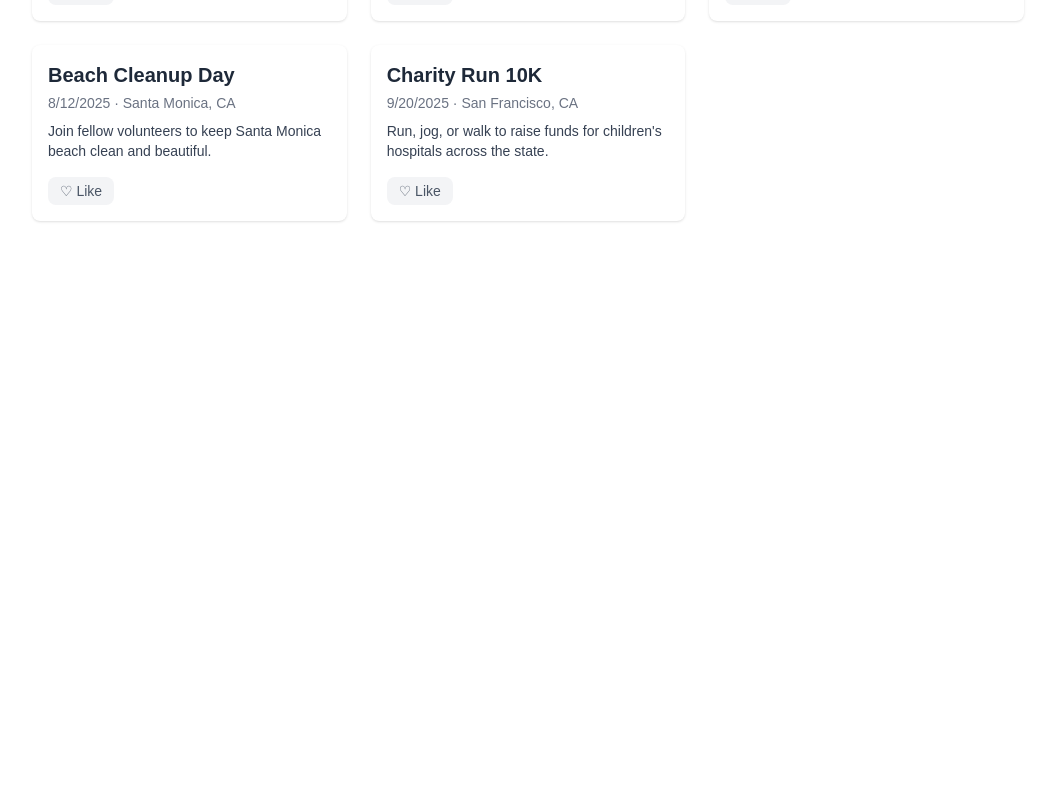
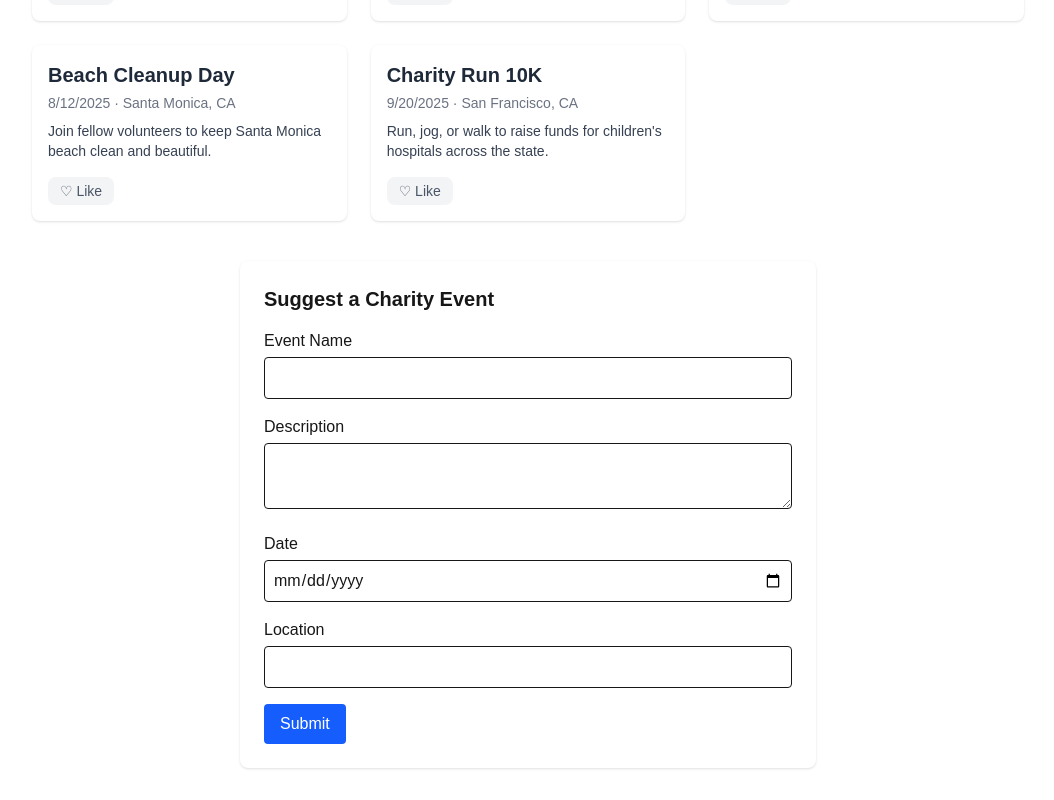
Before and after one commit to KucherDmytroVT211/react2023, a Next.js app: page /events in a window 1280 px wide. Shown: the part 465-1265 px from the top of the page, without its empty margins (112-1166 px from the left). Before the commit the page ends 800 px from the top, so only its background shows below. Built offline with nearby package versions, Linux system fonts and the light colour scheme.

Commit message:
feat(events-list): add SuggestEventForm with React Hook Form & Yup (Lab 4)

```diff
--- a/components/EventsSection.js
+++ b/components/EventsSection.js
@@ -6,6 +6,7 @@ import HighlightBanner from "./HighlightBanner";
 import React, { Suspense, lazy } from "react";
 import useHighlightColor from "./useHighlightColor";
 import { useRef, useEffect } from "react";
+import SuggestEventForm from "./SuggestEventForm";
 
 const EventStats = lazy(() => import("./EventStats"));
 
@@ -120,6 +121,7 @@ const EventsSection = ({ title, highlightColor: highlightColorProp }) => {
           layout="grid"
         />
       )}
+      <SuggestEventForm />
     </section>
   );
 };
--- /dev/null
+++ b/components/SuggestEventForm.js
@@ -0,0 +1,91 @@
+import { useForm } from "react-hook-form";
+import { yupResolver } from "@hookform/resolvers/yup";
+import * as yup from "yup";
+import { useState } from "react";
+
+const schema = yup.object().shape({
+    name: yup.string().required("Event name is required").min(3, "At least 3 characters"),
+    description: yup.string().required("Description is required").min(10, "At least 10 characters"),
+    date: yup.date().required("Date is required").min(new Date(), "Date must be in the future"),
+    location: yup.string().required("Location is required").min(2, "At least 2 characters"),
+});
+
+export default function SuggestEventForm() {
+    const [submitted, setSubmitted] = useState(false);
+    const {
+        register,
+        handleSubmit,
+        reset,
+        formState: { errors, isSubmitting },
+    } = useForm({
+        resolver: yupResolver(schema),
+    });
+
+    const onSubmit = (data) => {
+        setSubmitted(true);
+        reset();
+        setTimeout(() => setSubmitted(false), 3000);
+    };
+
+    return (
+        <form
+            onSubmit={handleSubmit(onSubmit)}
+            className="max-w-xl mx-auto bg-white rounded-lg shadow p-6 mt-10"
+        >
+            <h2 className="text-xl font-bold mb-4">Suggest a Charity Event</h2>
+            <div className="mb-4">
+                <label className="block mb-1 font-medium">Event Name</label>
+                <input
+                    type="text"
+                    {...register("name")}
+                    className="w-full border rounded p-2 focus:outline-none focus:ring"
+                />
+                {errors.name && (
+                    <p className="text-red-600 text-sm mt-1">{errors.name.message}</p>
+                )}
+            </div>
+            <div className="mb-4">
+                <label className="block mb-1 font-medium">Description</label>
+                <textarea
+                    {...register("description")}
+                    className="w-full border rounded p-2 focus:outline-none focus:ring"
+                />
+                {errors.description && (
+                    <p className="text-red-600 text-sm mt-1">{errors.description.message}</p>
+                )}
+            </div>
+            <div className="mb-4">
+                <label className="block mb-1 font-medium">Date</label>
+                <input
+                    type="date"
+                    {...register("date")}
+                    className="w-full border rounded p-2 focus:outline-none focus:ring"
+                />
+                {errors.date && (
+                    <p className="text-red-600 text-sm mt-1">{errors.date.message}</p>
+                )}
+            </div>
+            <div className="mb-4">
+                <label className="block mb-1 font-medium">Location</label>
+                <input
+                    type="text"
+                    {...register("location")}
+                    className="w-full border rounded p-2 focus:outline-none focus:ring"
+                />
+                {errors.location && (
+                    <p className="text-red-600 text-sm mt-1">{errors.location.message}</p>
+                )}
+            </div>
+            <button
+                type="submit"
+                disabled={isSubmitting}
+                className="bg-blue-600 text-white px-4 py-2 rounded hover:bg-blue-700 transition"
+            >
+                {isSubmitting ? "Submitting..." : "Submit"}
+            </button>
+            {submitted && (
+                <div className="mt-4 text-green-600 font-semibold">Thank you! Your event suggestion has been submitted.</div>
+            )}
+        </form>
+    );
+}
```
Also changed, not shown: package.json (+6 -3 lines), 1 other file (tests, documents, lock files or other folders).
